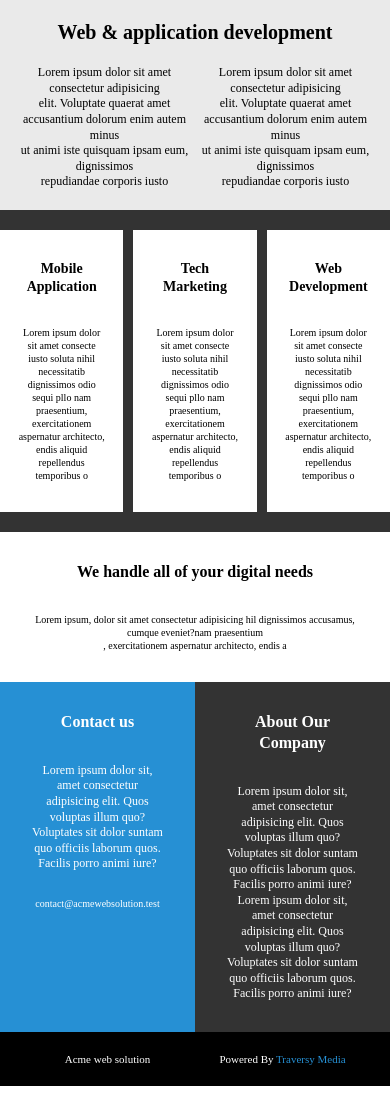
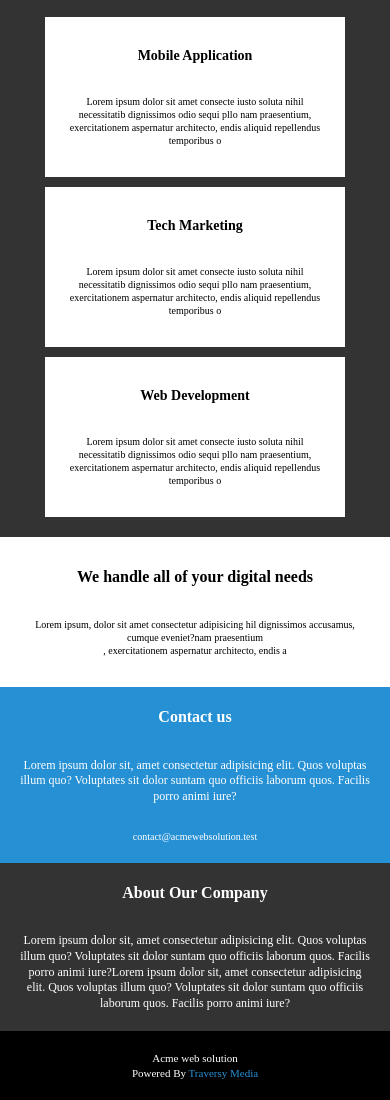
Before and after one commit to somayeshafiei/SomayeShafiei-maktab90-HW8, a plain HTML site: page index.html in a window 390 px wide. Shown: the part 474-1574 px from the top of the page. Drawn offline with Linux system fonts and the light colour scheme.

Commit message:
make responsive in tablet and mobile view

```diff
--- a/style.css
+++ b/style.css
@@ -123,3 +123,38 @@ body {
 .footer-div2 span {
   color: #2690d4;
 }
+/* ............................responsive......................... */
+@media all and (max-width: 720px) {
+  .main-section1-div {
+    flex-direction: column;
+  }
+  .main-section2 {
+    flex-wrap: wrap;
+  }
+  .main-section4 {
+    flex-direction: column;
+    width: 100%;
+  }
+  .main-section4-leftDiv,
+  .main-section4-righttDiv {
+    width: 100%;
+  }
+}
+@media all and (max-width: 409px) {
+  .header {
+    padding: 4rem;
+  }
+  .header-h1 {
+    font-size: 2.2rem;
+  }
+  .main-section2-card {
+    width: 30rem;
+  }
+  .main-section4-leftDiv,
+  .main-section4-righttDiv {
+    padding: 2rem;
+  }
+  .footer {
+    flex-direction: column;
+  }
+}
```
